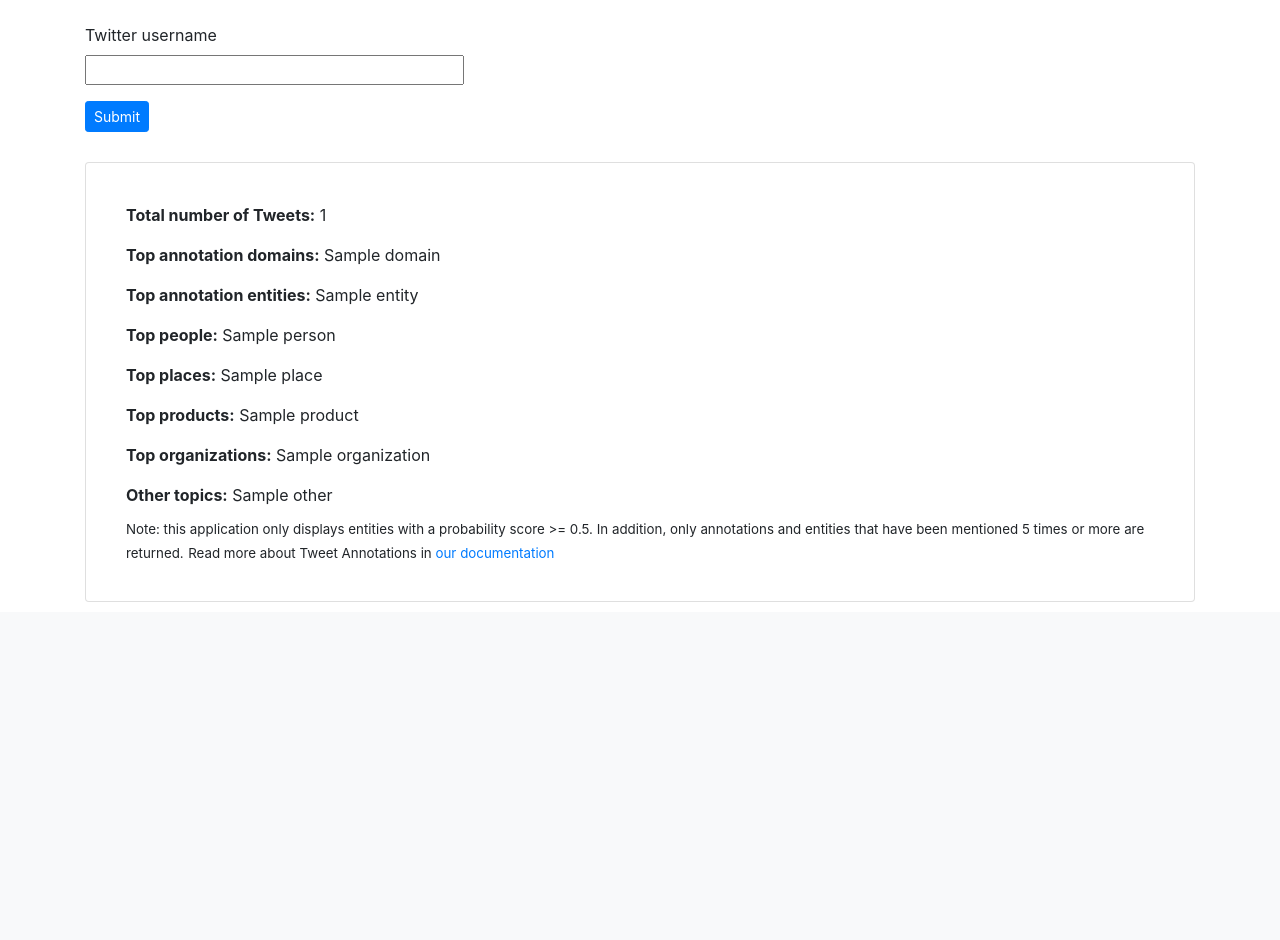
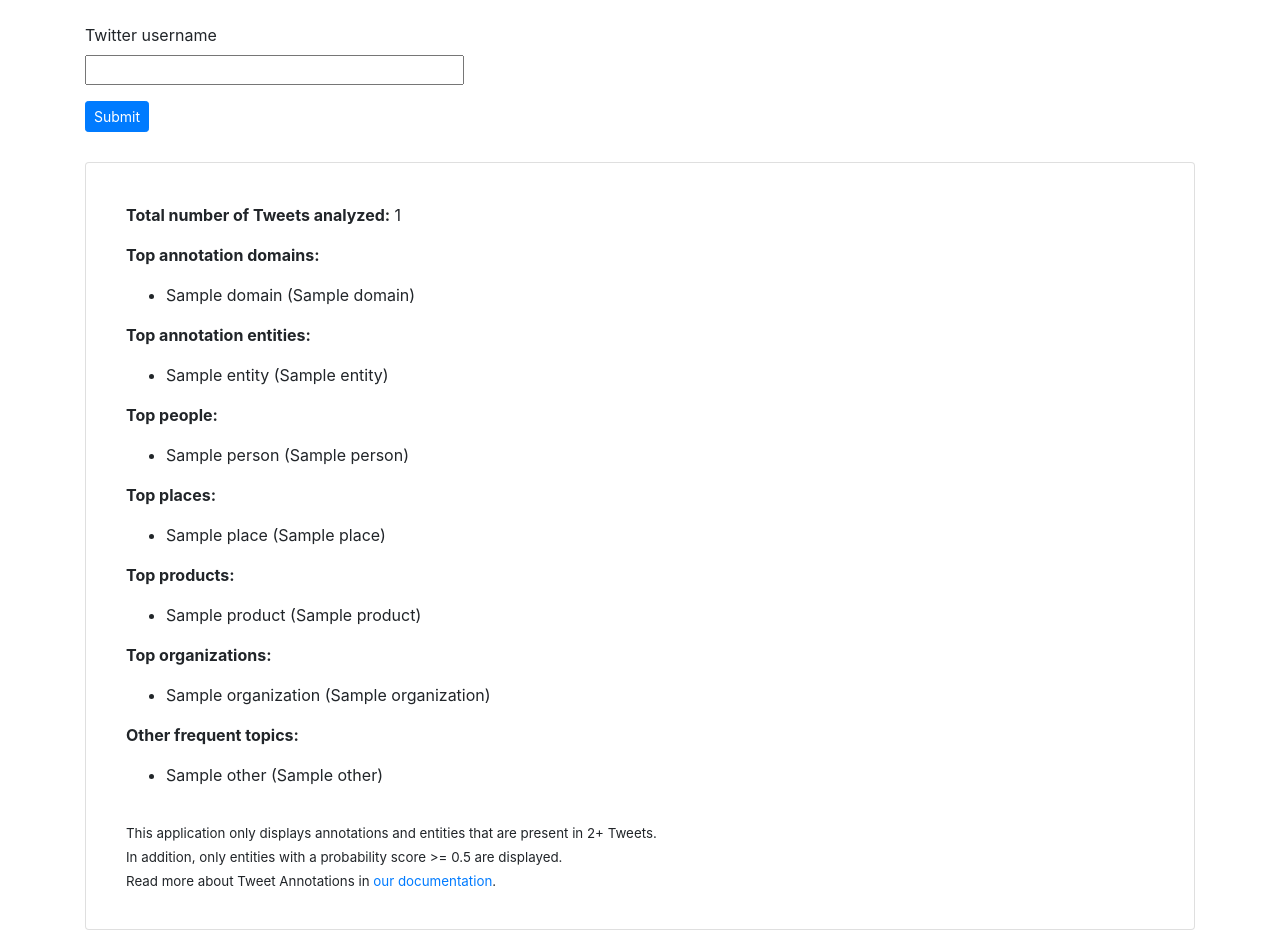
Before and after one commit to xdevplatform/Tweet-Annotations, a Flask app: template templates/get_topics_for_profiles.html in a window 1280 px wide. Shown: the part 275-1215 px from the top of the page. Before the commit the page ends 887 px from the top, so only its background shows below. Run offline with Flask 2, Linux system fonts and the light colour scheme; the template is opened without the code that fills it: values named after a table or form of the project are taken from there, most other values are stand-ins (such as "Sample title", 1, 10 or a date in 2020); some libraries are stand-ins or nearby versions.

Commit message:
Finalise display of topics for profile functionality

```diff
--- a/templates/get_topics_for_profiles.html
+++ b/templates/get_topics_for_profiles.html
@@ -56,18 +56,113 @@
     <div class="card">
         <div class="card-body">
 
-            <p><b>Total number of Tweets:</b> {{ tweet_count }}</p>
+            {% if tweet_count == None %}
 
+                <p><b>Total number of Tweets analyzed:</b> 0</p>
 
-            <p><b>Top annotation domains:</b> {{ domain }}
-            <p><b>Top annotation entities:</b> {{ entity }}</p>
-            <p><b>Top people:</b> {{ person }}</p>
-            <p><b>Top places:</b> {{ place }}</p>
-            <p><b>Top products:</b> {{ product }}</p>
-            <p><b>Top organizations:</b> {{ organization }}</p>
-            <p><b>Other topics:</b> {{ other }}</p>
-            <sup>Note: this application only displays entities with a probability score >= 0.5. In addition, only annotations and entities that have been mentioned 5 times or more are returned.</sup>
-            <sup>Read more about Tweet Annotations in <a href="https://developer.twitter.com/en/docs/twitter-api/annotations" >our documentation</a></sup>
+            {% else %}
+
+                <p><b>Total number of Tweets analyzed:</b> {{ tweet_count }}</p>
+
+            {% endif %}
+
+            {% if domain == None or domain == {} %}
+
+            {% else %}
+
+                <p><b>Top annotation domains:</b>
+                    <ul>
+                        {% for k, v in domain.items() %}
+                            <li>{{ k }} ({{ v }})</li>
+                        {% endfor %}
+                    </ul>
+
+            {% endif %}
+
+            {% if entity == None or entity == {} %}
+
+            {% else %}
+
+                <p><b>Top annotation entities:</b>
+                    <ul>
+                        {% for k, v in entity.items() %}
+                            <li>{{ k }} ({{ v }})</li>
+                        {% endfor %}
+                    </ul>
+
+            {% endif %}
+
+            {% if person == None or person == {} %}
+
+            {% else %}
+
+                <p><b>Top people:</b>
+                    <ul>
+                        {% for k, v in person.items() %}
+                            <li>{{ k }} ({{ v }})</li>
+                        {% endfor %}
+                    </ul>
+
+            {% endif %}
+
+            {% if place == None or place == {} %}
+
+            {% else %}
+
+                <p><b>Top places:</b>
+                    <ul>
+                        {% for k, v in place.items() %}
+                            <li>{{ k }} ({{ v }})</li>
+                        {% endfor %}
+                    </ul>
+
+            {% endif %}
+
+            {% if product == None or product == {} %}
+
+            {% else %}
+
+                <p><b>Top products:</b>
+                    <ul>
+                        {% for k, v in product.items() %}
+                            <li>{{ k }} ({{ v }})</li>
+                        {% endfor %}
+                    </ul>
+
+            {% endif %}
+
+            {% if organization == None or organization == {} %}
+
+            {% else %}
+
+                <p><b>Top organizations:</b>
+                    <ul>
+                        {% for k, v in organization.items() %}
+                            <li>{{ k }} ({{ v }})</li>
+                        {% endfor %}
+                    </ul>
+
+            {% endif %}
+
+            {% if other == None or other == {} %}
+
+            {% else %}
+
+                <p><b>Other frequent topics:</b>
+                    <ul>
+                        {% for k, v in other.items() %}
+                            <li>{{ k }} ({{ v }})</li>
+                        {% endfor %}
+                    </ul>
+
+            {% endif %}
+
+            <br>
+            <sup>This application only displays annotations and entities that are present in 2+ Tweets.</sup>
+            <br>
+            <sup>In addition, only entities with a probability score >= 0.5 are displayed.</sup>
+            <br>
+            <sup>Read more about Tweet Annotations in <a href="https://developer.twitter.com/en/docs/twitter-api/annotations" >our documentation</a>.</sup>
         </div>
     </div>
 
```
Also changed, not shown: server/main.py (+13 -45 lines).
